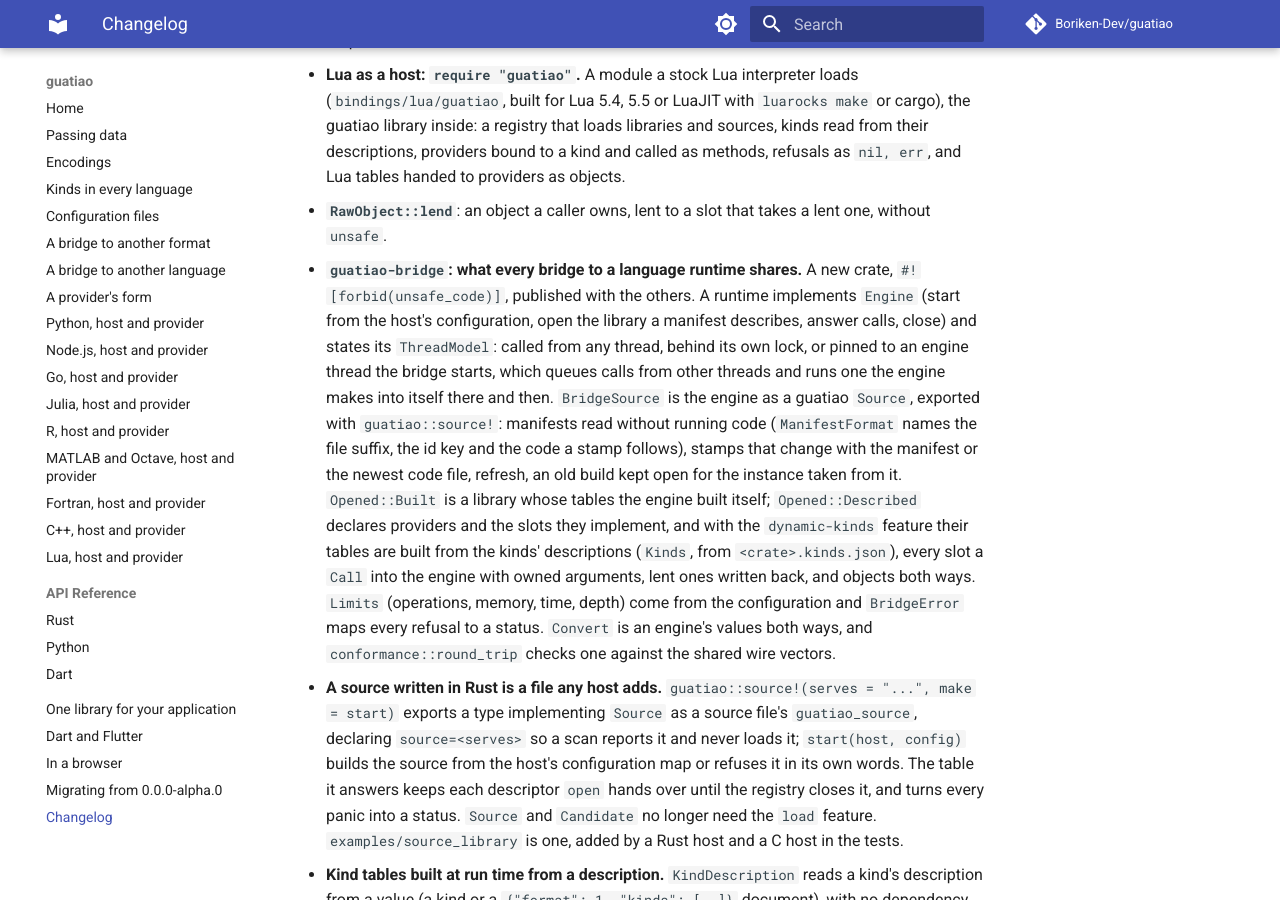
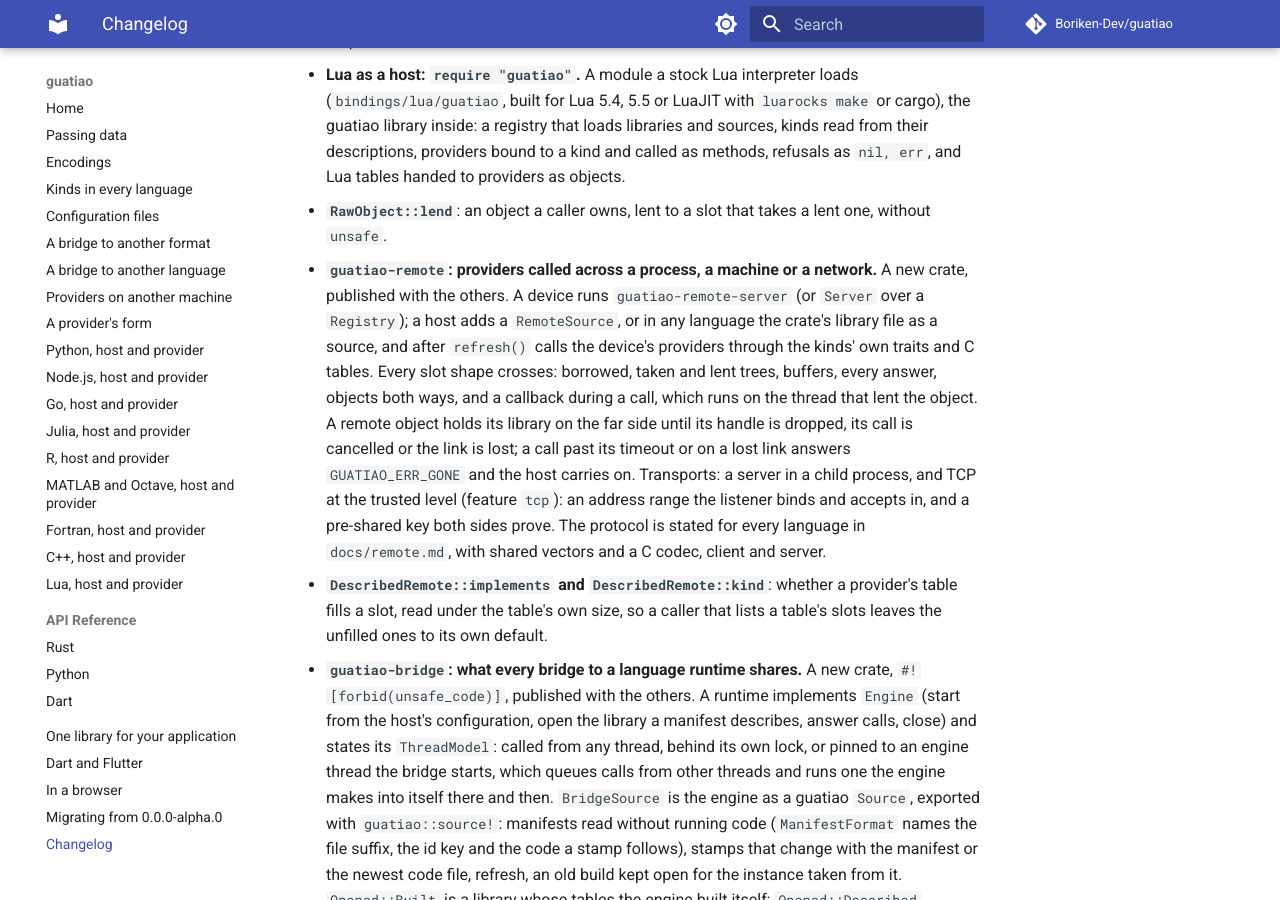
Before and after one commit to Boriken-Dev/guatiao, an MkDocs documentation site: the page built from docs/changelog.md, in a window 1280 px wide and 900 px high, scrolled down 725 px. Built offline with MkDocs 1.6.1 and Material for MkDocs 9.7.7, drawn with Linux system fonts in a browser that asks for light colours; comment, search, counter and statistics services are not loaded.

Commit message:
docs: providers on another machine, and the remote protocol
docs/remote.md: a host and a server, the source file's configuration in
every language, the three trust levels (the trusted level stated plainly
as no defence against anyone on that network), and the protocol for any
implementation: frames, the handshake and its proof, the catalog, calls,
argument forms, objects, cancelling and bounds, with the bytes a greet
call costs. The changelog and the repository's layout name the crate.

```diff
--- a/CHANGELOG.md
+++ b/CHANGELOG.md
@@ -33,6 +33,26 @@ write now.
   as `nil, err`, and Lua tables handed to providers as objects.
 - **`RawObject::lend`**: an object a caller owns, lent to a slot that
   takes a lent one, without `unsafe`.
+- **`guatiao-remote`: providers called across a process, a machine or a
+  network.** A new crate, published with the others. A device runs
+  `guatiao-remote-server` (or `Server` over a `Registry`); a host adds a
+  `RemoteSource`, or in any language the crate's library file as a
+  source, and after `refresh()` calls the device's providers through the
+  kinds' own traits and C tables. Every slot shape crosses: borrowed,
+  taken and lent trees, buffers, every answer, objects both ways, and a
+  callback during a call, which runs on the thread that lent the object.
+  A remote object holds its library on the far side until its handle is
+  dropped, its call is cancelled or the link is lost; a call past its
+  timeout or on a lost link answers `GUATIAO_ERR_GONE` and the host
+  carries on. Transports: a server in a child process, and TCP at the
+  trusted level (feature `tcp`): an address range the listener binds and
+  accepts in, and a pre-shared key both sides prove. The protocol is
+  stated for every language in `docs/remote.md`, with shared vectors and a
+  C codec, client and server.
+- **`DescribedRemote::implements` and `DescribedRemote::kind`**: whether
+  a provider's table fills a slot, read under the table's own size, so a
+  caller that lists a table's slots leaves the unfilled ones to its own
+  default.
 - **`guatiao-bridge`: what every bridge to a language runtime shares.** A
   new crate, `#![forbid(unsafe_code)]`, published with the others. A
   runtime implements `Engine` (start from the host's configuration, open
--- a/mkdocs.yml
+++ b/mkdocs.yml
@@ -34,6 +34,7 @@ nav:
   - Configuration files: configuration.md
   - A bridge to another format: bridges.md
   - A bridge to another language: language-bridges.md
+  - Providers on another machine: remote.md
   - A provider's form: forms.md
   - Python, host and provider: python.md
   - Node.js, host and provider: node.md
```
Also changed, not shown: AGENTS.md (+7 -5 lines), docs/remote.md (added, +219 -0 lines).
